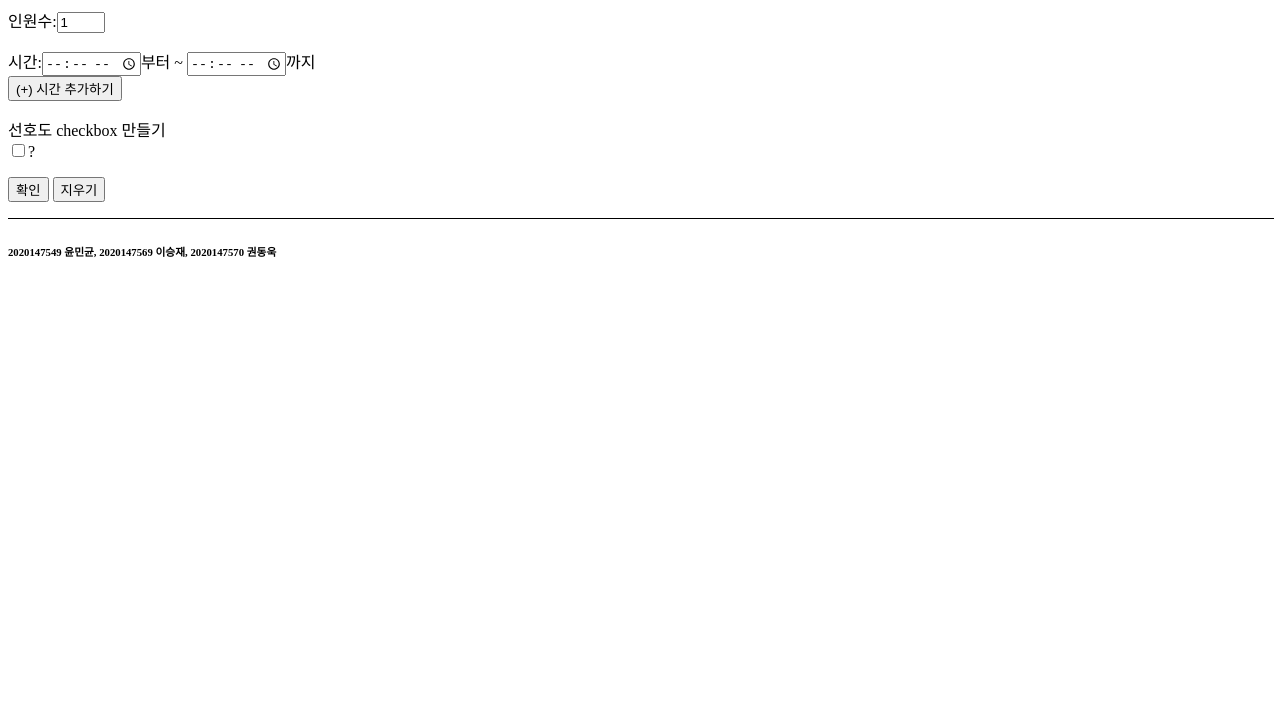
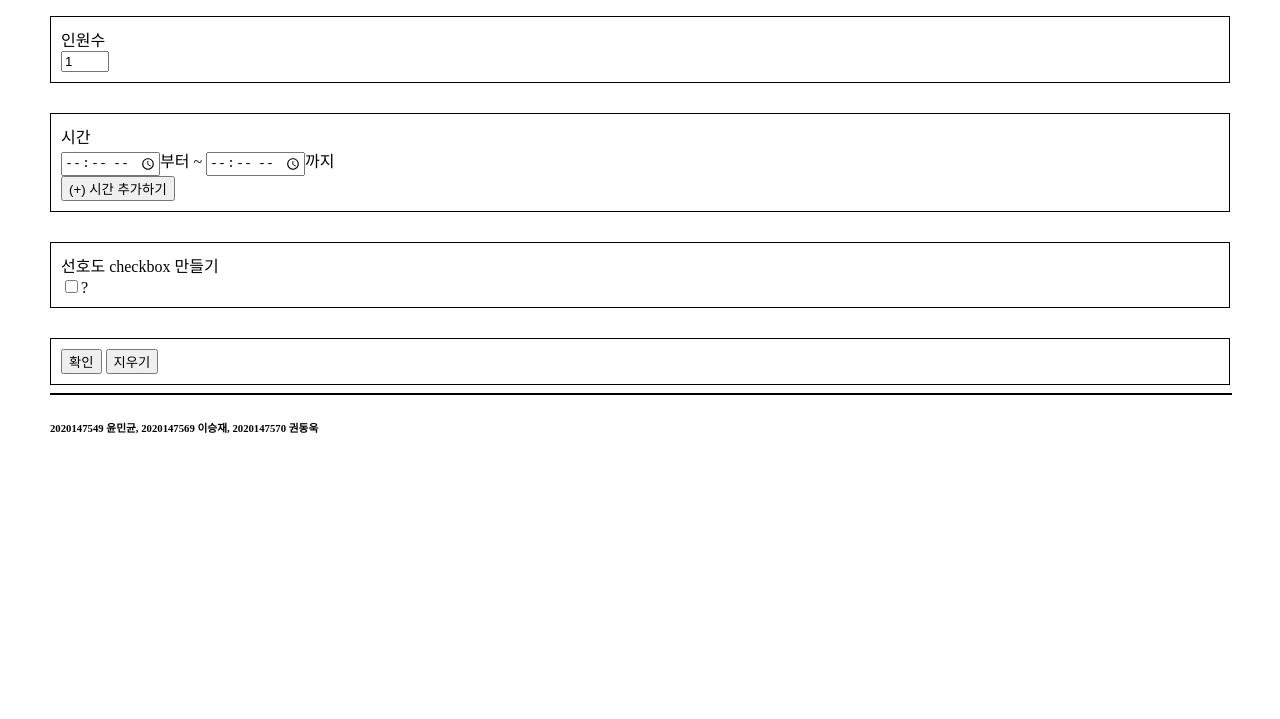
Before and after one commit to 2020147569/Internet-Programming-final-project, a plain HTML site: page input.html in a window 1280 px wide. Shown: the part 81-800 px from the top of the page. Drawn offline with Linux system fonts and the light colour scheme.

Commit message:
210531 16:59

```diff
--- a/input.html
+++ b/input.html
@@ -2,7 +2,7 @@
 <html>
     <head>
         <meta charset="utf-8">
-        <meta name="viewport" content="width=device-width, initial-scale=1.0, user-scalable=no, maximum-scale=1.0, minimum-scale=1.0">
+        <meta name="viewport" content="width=device-width, height=device-height, initial-scale=1.0, user-scalable=no">
         <link rel="stylesheet" type="text/css" href="main.css">
         <title>Team Project-input</title>
     </head>
@@ -11,12 +11,14 @@
             <h1>시간 기반의 장소 추천 서비스</h1>
         </header>
         <main>
-            <form method="post" action="output.html">
+            <form method="get" action="output.html">    <!--나중에 method="post"로 변경-->
                 <p>
-                    <label>인원수:<input type="number" name="?1" min="1" max="4" step="1" value="1" /></label>
+                    인원수<br>
+                    <label><input type="number" name="personnel" min="1" max="4" step="1" value="1" /></label>
                 </p>
                 <p>
-                    <label>시간:<input type="time" name="?2" step="60" />부터 ~ <input type="time" name="?3" step="60" />까지</label>
+                    시간<br>
+                    <label><input type="time" name="from1" step="60" />부터 ~ <input type="time" name="to1" step="60" />까지</label>
                     <br><button type="button">(+) 시간 추가하기</button>
                 </p>
                 <p>
@@ -28,9 +30,8 @@
                 </p>
             </form>
         </main>
-        <aside></aside>
         <footer>
-            <hr width="100%" color="black" size="1">
+            <hr>
             <h6>2020147549 윤민균, 2020147569 이승재, 2020147570 권동욱</h6>
         </footer>
     </body>
--- a/main.css
+++ b/main.css
@@ -1,4 +1,37 @@
+/* index.html */
 button.wallpaper {
     border-style: none;
     background-color: white;
 }
+
+img.wallpaper {
+    alt: wallpaper;
+    width: 100%;
+    height: 100%;
+}
+
+/* input.html & output.html */
+
+body {
+    text-align: left;
+    margin: 0px 50px;
+}
+
+h1 {
+    text-align: center;
+}
+
+hr {
+    width: 100%;
+    border: 1px solid black;
+}
+
+/* input.html */
+
+p {
+    margin: 30px 0px 0px 0px;
+    border: thin solid black;
+    padding: 10px;
+}
+
+/* output.html */
```
Also changed, not shown: index.html (+1 -1 lines), output.html (+2 -2 lines).
